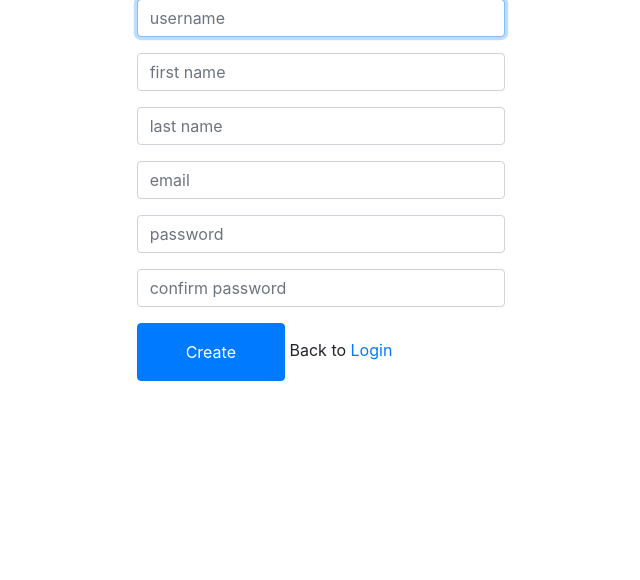
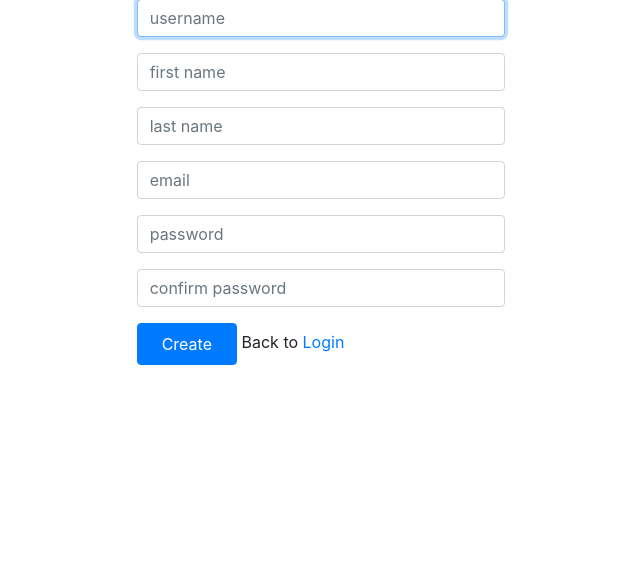
Before and after one commit to jyothis-thomas/Stocker-application, a Django app: page /accounts/signup/ in a window 1280 px wide. Shown: the part 136-716 px from the top of the page, without its empty margins (319-959 px from the left). Run offline with Django 3.2, Linux system fonts and the light colour scheme; some libraries are stand-ins or nearby versions; some web fonts are replaced.

Commit message:
fixed button on signup

```diff
--- a/stocker/templates/signup.html
+++ b/stocker/templates/signup.html
@@ -39,7 +39,7 @@
                         </div>
 
                         <div class="form-group">
-                          <input type="submit" value="Create" onclick="clickAndDisable(this);" class="btn btn-primary py-3 px-5">
+                          <input type="submit" value="Create" onclick="clickAndDisable(this);" class="btn btn-primary py-2 px-4">
                           Back to <a href="/accounts/login/">Login</a>
                         </div>
                       </form>
```
